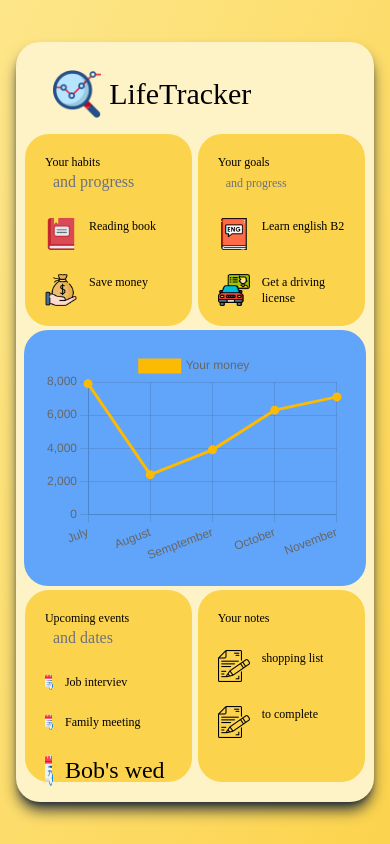
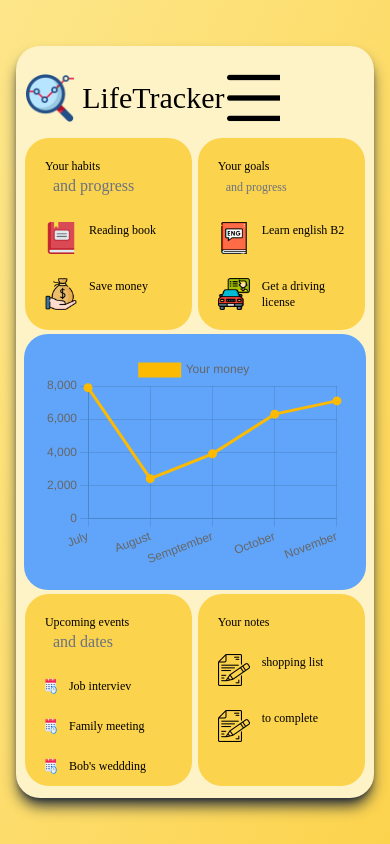
Before and after one commit to kacpergoluchowski/life-tracker, a React (Create React App) app: page / in a window 390 px wide. Built offline with nearby package versions, Linux system fonts and the light colour scheme.

Commit message:
inprovment

```diff
--- a/src/components/Events.jsx
+++ b/src/components/Events.jsx
@@ -8,9 +8,9 @@ export default function EventsCard() {
             <h1 className="text-4xl md:text-xs"> Upcoming events </h1>
             <span className="text-gray-500 ml-2"> and dates </span>
             <ul className="mt-5">
-                <li className="text-2xl flex gap-3 my-6 md:text-xs"> <img src = {calendarPic} className="w-8 md:w-2" /> Job interviev </li>
-                <li className="text-2xl flex gap-3 my-6 md:text-xs"> <img src = {calendarPic} className="w-8 md:w-2" /> Family meeting </li>
-                <li className="text-2xl flex gap-3 my-6 md-text-xs"> <img src = {calendarPic} className="w-8 md:w-2" /> Bob's wed</li>
+                <li className="text-2xl flex gap-3 my-6 md:text-xs"> <img src = {calendarPic} className="w-8 md:w-3" /> Job interviev </li>
+                <li className="text-2xl flex gap-3 my-6 md:text-xs"> <img src = {calendarPic} className="w-8 md:w-3" /> Family meeting </li>
+                <li className="text-2xl flex gap-3 my-6 md:text-xs"> <img src = {calendarPic} className="w-8 md:w-3" /> Bob's weddding </li>
             </ul>
         </section>
     )
--- a/src/components/Logo.jsx
+++ b/src/components/Logo.jsx
@@ -5,12 +5,12 @@ import menuPic from '../images/menu-pic.png';
 
 export default function Logo() {
     return (
-        <section className="flex justify-between md:w-11/12">
+        <section className="flex justify-between items-center md:w-full">
             <div className="flex items-center justify-center text-med-1 w-96 h-32 gap-4 font-Ubuntu md:text-3xl md:h-16 md:gap-2 md:w-64 md:my-2">
                 <img src = {logoPic} className="w-16 md:w-12"/>
                 <h1> LifeTracker </h1>
             </div>
-            <img src = {menuPic} className="h-16 desktop:hidden md:hidden" />
+            <img src = {menuPic} className="h-16 desktop:hidden" />
         </section>
     )
 }
--- a/src/pages/HomePage.jsx
+++ b/src/pages/HomePage.jsx
@@ -7,7 +7,7 @@ import Main from "../layouts/Main";
 export default function HomePage() {
     console.log(window.innerWidth)
     return (
-        <div className="bg-amber-100 shadow-lg shadow-gray-800/100 w-11/12 h-wrapper-height rounded-3xl px-5 py-3 md:px-2 md:mt-0">
+        <div className="bg-amber-100 shadow-lg shadow-gray-800/100 w-11/12 h-wrapper-height rounded-3xl px-5 py-3 md:px-2 md:mt-0 md:h-min">
             <Header />
             <section className="h-5/6 flex">
                 <Menu />
```
